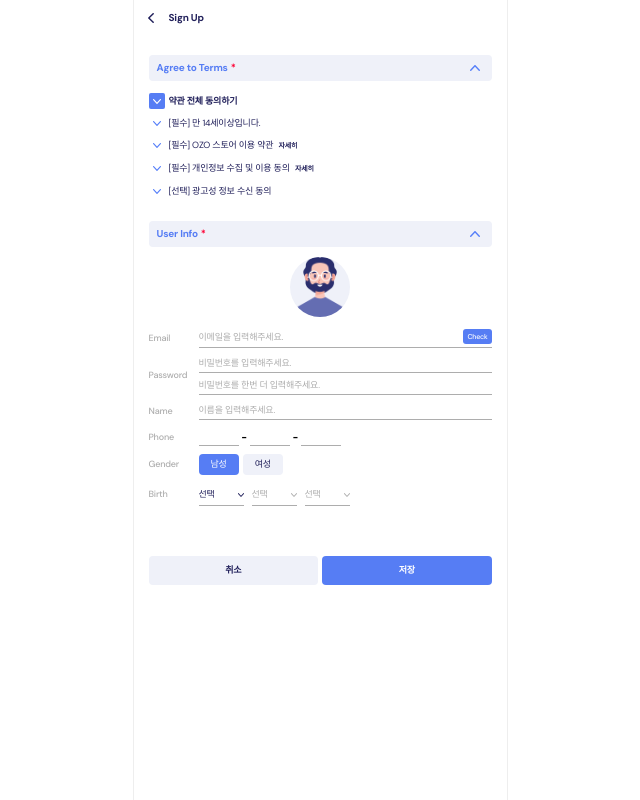
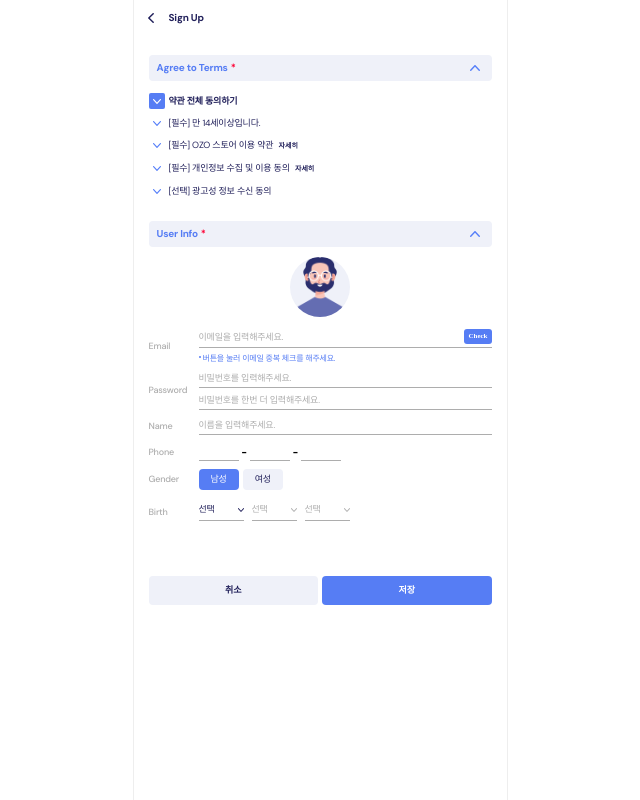
Before and after one commit to limEnough/OZO-store, a Vue app: page /member/create in a window 1280 px wide. Shown: the whole page, without its empty margins (320-960 px from the left). Built offline with nearby package versions, Linux system fonts and the light colour scheme.

Commit message:
feat: 이메일 중복 체크 기능 및 회원가입 기능 구현 (firebase DB 연동)

```diff
--- a/src/composables/views/member/create/index.ts
+++ b/src/composables/views/member/create/index.ts
@@ -1,5 +1,5 @@
 import { computed, reactive, ref } from 'vue';
-import { useForm, type InvalidSubmissionContext } from 'vee-validate';
+import { useForm } from 'vee-validate';
 import createCustomField, { createValidationSchema } from '@/composables/use/use-custom-field';
 import { isEmpty, isPhoneEmpty, validateEmail, validatePassword, validateTotalPhoneNumber } from '@/utils/validator';
 import { useI18n } from 'vue-i18n';
@@ -13,6 +13,8 @@ import type { MemberGenderCode, MemberTermsCode } from '@/constants/member-const
 import type { CheckboxOption } from '@/composables/elements/checkbox';
 import { termsData, type TermsData } from '@/composables/modules/modals/terms-modal';
 import { isEqual } from 'lodash-es';
+import MemberCreateService from '@/services/member/create';
+import type { MemberCreateAccount } from '@/services/member/create';
 
 interface CreateAccountForm {
   termsAgreement: CheckboxModel<CheckboxOption<MemberTermsCode>>;
@@ -52,6 +54,10 @@ export default function createComposable() {
 
       if (!validateEmail(value) || (!!email.max && value.length > email.max)) {
         return messages.t('validation.emailForm');
+      }
+
+      if (!isPassDuplicateCheck.value) {
+        return messages.t('validation.emailDuplicate');
       }
 
       return true;
@@ -253,9 +259,13 @@ export default function createComposable() {
   );
   // #endregion
 
+  // #region Data
   const birthErrorMessage = computed(() => {
     return birthYear.errorMessage || birthMonth.errorMessage || birthDate.errorMessage;
   });
+
+  const isPassDuplicateCheck = ref(false);
+  // #endregion
 
   // #region Terms
   const selectedTermsCode = ref<MemberTermsCode | null>(null);
@@ -267,6 +277,46 @@ export default function createComposable() {
   };
   // #endregion
 
+  // #region Parameter
+  const createPutParams = (values: CreateAccountForm): MemberCreateAccount => {
+    const { termsAgreement, email, password, name, phoneNumber, gender, birthYear, birthMonth, birthDate } = values;
+
+    return {
+      birth: `${birthYear.code}.${birthMonth.code}.${birthDate.code}`,
+      email,
+      gender: gender.code,
+      name,
+      password,
+      phoneNumber,
+      termsAgreement: termsAgreement.map((terms) => terms.code),
+    };
+  };
+  // #endregion
+
+  // #region API
+  const pageService = new MemberCreateService();
+
+  const checkDuplicateEmail = async (email: string): Promise<boolean> => {
+    if (!email || !email.length) alert('입력하신 이메일을 확인해주세요.');
+
+    const result = await pageService.getSameEmailUser(email);
+    return result;
+  };
+
+  const createNewAccount = async (params: MemberCreateAccount) => {
+    try {
+      await pageService.putNewUserInfo(params);
+
+      return true;
+    } catch (error) {
+      // TODO: 에러 대응 어떻게 할 것인가?
+      console.error(error);
+    }
+
+    return false;
+  };
+  // #endregion
+
   // #region Events
   const changedBirthMonth = (value: selectboxRow) => {
     if (!value.code) return;
@@ -275,16 +325,37 @@ export default function createComposable() {
     birthOptions.date = [...[birthPlaceholderOption], ...getDateList(selectedMonth)];
   };
 
-  const onValidSuccess = (values: CreateAccountForm) => {
-    alert('검증 성공하였습니다.');
+  const onVerifyEmail = async () => {
+    const inputValue = email.value;
 
-    console.log('values: ', values);
+    // 1. 중복체크를 한다.
+    const isDuplicated = await checkDuplicateEmail(inputValue);
+
+    if (isDuplicated) {
+      return alert('중복된 이메일입니다.');
+    } else {
+      isPassDuplicateCheck.value = true;
+
+      // email field 검증 재실행
+      email.validate();
+    }
+
+    // TODO: 2. 이메일 인증을 한다.
   };
 
-  const onValidFail = (values: InvalidSubmissionContext<CreateAccountForm>) => {
-    alert('검증 실패하였습니다.');
+  const onValidSuccess = async (values: CreateAccountForm) => {
+    const params = createPutParams(values);
 
-    console.log('values: ', values);
+    if (!params) return;
+
+    const result = await createNewAccount(params);
+
+    if (result) alert('회원가입이 완료되었습니다!');
+    // TODO: 로그인 페이지로 이동
+  };
+
+  const onValidFail = () => {
+    alert('alert.validationFailed');
   };
 
   const handleSubmit = veeHandleSubmit(onValidSuccess, onValidFail);
@@ -318,9 +389,12 @@ export default function createComposable() {
     birthYear,
     birthMonth,
     birthDate,
+
     birthErrorMessage,
+    isPassDuplicateCheck,
 
     changedBirthMonth,
+    onVerifyEmail,
     handleClickCancel,
     handleSubmit,
     handleOpenTermsModal,
--- a/src/firebase/index.ts
+++ b/src/firebase/index.ts
@@ -1,4 +1,5 @@
 import { initializeApp } from 'firebase/app';
+import { getAnalytics } from 'firebase/analytics';
 import { getFirestore } from 'firebase/firestore';
 
 const firebaseConfig = {
@@ -11,10 +12,7 @@ const firebaseConfig = {
   measurementId: import.meta.env.VITE_APP_FIREBASE_MEASUREMENTI,
 };
 
-// Initialize Firebase
 const app = initializeApp(firebaseConfig);
+getAnalytics(app);
 
-// Initialize Cloud Firestore and get a reference to the service
-const db = getFirestore(app);
-
-export { db };
+export const db = getFirestore(app);
--- a/src/i18n/ko/messages.ts
+++ b/src/i18n/ko/messages.ts
@@ -12,6 +12,7 @@ export default () => {
       passwordForm: '비밀번호는 8자 이상, 16자 이하 영문자, 숫자 및 특수문자를 조합해서 입력해 주세요.',
       passwordConfirm: '입력한 비밀번호가 일치하지 않습니다.',
       emailForm: '올바른 이메일 형식이 아닙니다.',
+      emailDuplicate: '이메일 중복 체크를 완료해주세요.',
       totalPhoneForm: '올바른 전화번호 형식이 아닙니다.',
       termsAgreement: '필수 약관에 동의해주세요.',
     },
--- /dev/null
+++ b/src/services/member/create.ts
@@ -0,0 +1,46 @@
+import { addDoc, collection, getDocs, query, where } from 'firebase/firestore';
+import { db } from '@/firebase';
+import type { MemberGenderCode, MemberTermsCode } from '@/constants/member-constants';
+
+interface Account {
+  termsAgreement: MemberTermsCode[];
+  email: string;
+  password: string;
+  name: string;
+  phoneNumber: string;
+  gender: MemberGenderCode;
+  birth: string;
+}
+
+export default class MemberCreateService {
+  private readonly collectionId = 'users';
+
+  public async getSameEmailUser(email = '') {
+    const usersCollectionRef = collection(db, this.collectionId);
+
+    const q = await query(usersCollectionRef, where('email', '==', email));
+
+    const data = await getDocs(q);
+    const newData = data.docs.map((doc) => ({
+      ...doc.data(),
+    }));
+
+    return newData.length > 0;
+  }
+
+  public async putNewUserInfo(values: Account) {
+    const usersCollectionRef = collection(db, this.collectionId);
+
+    await addDoc(usersCollectionRef, values);
+
+    try {
+      const res = await addDoc(usersCollectionRef, values);
+      console.log(res); // res는 undefined
+    } catch (error) {
+      // TODO:
+      console.error(error);
+    }
+  }
+}
+
+export type { Account as MemberCreateAccount };
--- a/src/styles/components/elements/button.scss
+++ b/src/styles/components/elements/button.scss
@@ -1,11 +1,19 @@
 .button-component {
   border-radius: rem(4px);
+  font-weight: 600;
 
-  // #region case
+  // #region Disabled
+  &:disabled {
+    background: $grey !important;
+    color: $white !important;
+  }
+  // #endregion
+
+  // #region Type
   &.case {
     &--normal {
       background: $bg;
-      color: $deep !important;
+      color: $deep;
     }
 
     &--process {
@@ -14,6 +22,7 @@
 
     &--success {
       background: $basic;
+      color: $white;
     }
 
     &--delete {
@@ -22,12 +31,12 @@
 
     &--text {
       padding: rem(3px) !important;
-      color: $deep !important;
+      color: $deep;
     }
   }
   // #endregion
 
-  // #region icon
+  // #region Icon
   &.icon-only {
     padding: 0 !important;
     background-color: initial;
@@ -61,27 +70,30 @@
   }
   // #endregion
 
-  // #region size
+  // #region Size
   &.size {
     &--s {
       padding: rem(4px);
       border-radius: rem(3px);
-      @include fontCss($white, rem(7px), 600, rem(7px));
+      font-size: rem(7px);
+      line-height: rem(7px);
     }
 
     &--m {
       padding: rem(7px);
-      @include fontCss($white, rem(8px), 600, rem(8px));
+      font-size: rem(8px);
+      line-height: rem(8px);
     }
 
     &--l {
       padding: rem(10px);
-      @include fontCss($white, rem(9px), 600, rem(9px));
+      font-size: rem(9px);
+      line-height: rem(9px);
     }
   }
   // #endregion
 
-  // #region width
+  // #region Width
   &.width {
     &--full {
       width: 100%;
--- a/src/styles/components/elements/input.scss
+++ b/src/styles/components/elements/input.scss
@@ -63,6 +63,10 @@
       &::placeholder {
         @include fontCss($grey, rem(9px), 400, rem(9px));
       }
+
+      &:disabled {
+        color: $grey !important;
+      }
     }
 
     &__button {
--- a/src/styles/components/modules/form-item.scss
+++ b/src/styles/components/modules/form-item.scss
@@ -43,7 +43,36 @@
     }
 
     margin-top: rem(5px);
-    @include fontCss($point, rem(8px), 400, rem(10px));
+    @include fontCss($basic, rem(8px), 400, rem(10px));
+
+    :deep() {
+      .error {
+        color: $point;
+      }
+    }
+  }
+
+  &__guide {
+    // messages 슬롯이 비어있을 경우에 대한 처리
+    &:empty {
+      margin: 0;
+    }
+
+    &:before {
+      content: '';
+      position: absolute;
+      top: rem(3px);
+      left: 0;
+      width: rem(2px);
+      height: rem(2px);
+      background-color: $basic;
+      border-radius: 50%;
+    }
+
+    position: relative;
+    margin-top: rem(5px);
+    padding-left: rem(4px);
+    @include fontCss($basic, rem(8px), 400, rem(10px));
   }
   // #endregion
 
--- a/src/views/member/create/index.vue
+++ b/src/views/member/create/index.vue
@@ -85,18 +85,38 @@
                       :error-message="email.errorMessage"
                       :maxlength="email.max"
                       :allowed-regex="email.regex"
+                      :disabled="isPassDuplicateCheck"
                       placeholder="이메일을 입력해주세요."
                       @blur="email.validate"
                     >
+                      <!-- 이메일 중복 체크 버튼 -->
                       <template #button>
                         <Button
+                          :disabled="isPassDuplicateCheck"
                           size="s"
                           case="success"
+                          @click="onVerifyEmail"
                         >
                           <span>Check</span>
                         </Button>
                       </template>
                     </Input>
+                  </template>
+
+                  <!-- 이메일 중복 체크 완료 메시지 -->
+                  <template
+                    v-if="isPassDuplicateCheck"
+                    #messages
+                  >
+                    ✅ 이메일 중복 체크를 완료하였습니다.
+                  </template>
+
+                  <!-- 이메일 중복 체크 안내 -->
+                  <template
+                    v-else
+                    #guides
+                  >
+                    버튼을 눌러 이메일 중복 체크를 해주세요.
                   </template>
                 </FormItem>
 
@@ -229,7 +249,7 @@
 
                   <!-- MEMO: 셀렉트박스가 그룹으로 묶여있기에 상위에서 에러 메시지 노출 -->
                   <template #messages>
-                    {{ birthErrorMessage }}
+                    <span class="error">{{ birthErrorMessage }}</span>
                   </template>
                 </FormItem>
               </template>
@@ -283,9 +303,12 @@
     birthYear,
     birthMonth,
     birthDate,
+
     birthErrorMessage,
+    isPassDuplicateCheck,
 
     changedBirthMonth,
+    onVerifyEmail,
     handleClickCancel,
     handleSubmit,
     handleOpenTermsModal,
```
